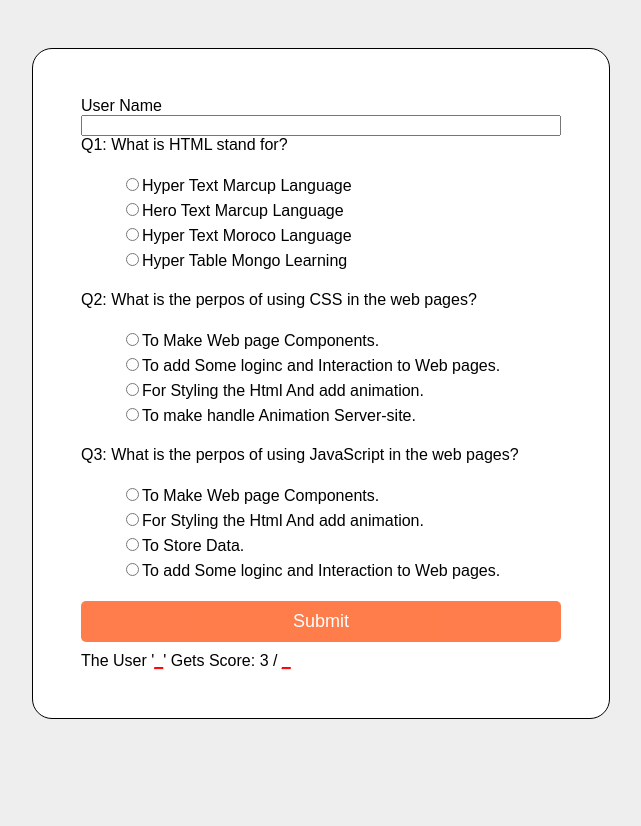
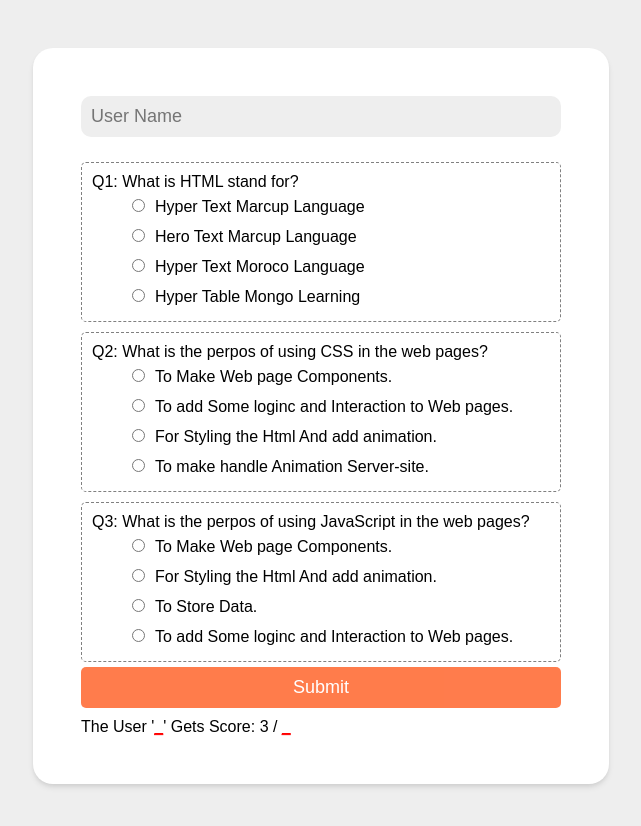
Before and after one commit to ammar180/HolisticExam, a plain HTML site: page index.html in a window 1280 px wide. Shown: the whole page, without its empty margins (319-960 px from the left). Before the commit the page ends 800 px from the top, so only its background shows below. Drawn offline with Linux system fonts and the light colour scheme.

Commit message:
Refine the Design

```diff
--- a/index.html
+++ b/index.html
@@ -9,35 +9,42 @@
 <body>
     <div class="container">
         <form onsubmit="return calcResult(this)">
-            <label for="userName">User Name</label>
-            <input type="text" name="userName" id="userName">
-            <label for="">Q1: What is HTML stand for?</label>
-            <ul>
-                <li><input type="radio" name="q1" id="q1-1" value=1><label for="q1-1">Hyper Text Marcup Language</label></li>
-                <li><input type="radio" name="q1" id="q1-2" value=2><label for="q1-2">Hero Text Marcup Language</label></li>
-                <li><input type="radio" name="q1" id="q1-3" value=3><label for="q1-3">Hyper Text Moroco Language</label></li>
-                <li><input type="radio" name="q1" id="q1-4" value=4><label for="q1-4">Hyper Table Mongo Learning</label></li>
-            </ul>
+            <input type="text" class="text-username" name="userName" id="userName" placeholder="User Name">
 
-            <label for="">Q2: What is the perpos of using CSS in the web pages?</label>
-            <ul>
-                <li><input type="radio" name="q2" id="q2-1" value=1><label for="q2-1">To Make Web page Components.</label></li>
-                <li><input type="radio" name="q2" id="q2-2" value=2><label for="q2-2">To add Some loginc and Interaction to Web pages.</label></li>
-                <li><input type="radio" name="q2" id="q2-3" value=3><label for="q2-3">For Styling the Html And add animation.</label></li>
-                <li><input type="radio" name="q2" id="q2-4" value=4><label for="q2-4">To make handle Animation Server-site.</label></li>
-            </ul>
+            <div class="form-group">
+                <label class="Q">Q1: What is HTML stand for?</label>
+                <label for="q1-1"><input type="radio" name="q1" id="q1-1" value=1>Hyper Text Marcup Language</label>
+                <label for="q1-2"><input type="radio" name="q1" id="q1-2" value=2>Hero Text Marcup Language</label>
+                <label for="q1-3"><input type="radio" name="q1" id="q1-3" value=3>Hyper Text Moroco Language</label>
+                <label for="q1-4"><input type="radio" name="q1" id="q1-4" value=4>Hyper Table Mongo Learning</label>
+            </div>
 
-            <label for="">Q3: What is the perpos of using JavaScript in the web pages?</label>
-            <ul>
-                <li><input type="radio" name="q3" id="q3-1" value=1><label for="q3-1">To Make Web page Components.</label></li>
-                <li><input type="radio" name="q3" id="q3-2" value=2><label for="q3-2">For Styling the Html And add animation.</label></li>
-                <li><input type="radio" name="q3" id="q3-3" value=3><label for="q3-3">To Store Data.</label></li>
-                <li><input type="radio" name="q3" id="q3-4" value=4><label for="q3-4">To add Some loginc and Interaction to Web pages.</label></li>
-            </ul>
+            <div class="form-group">
+                <label class="Q">Q2: What is the perpos of using CSS in the web pages?</label>
 
-            <input type="submit"class="btn" value="Submit">
+                <label for="q2-1"><input type="radio" name="q2" id="q2-1" value=1>To Make Web page Components.</label>
+                <label for="q2-2"><input type="radio" name="q2" id="q2-2" value=2>To add Some loginc and Interaction to
+                    Web pages.</label>
+                <label for="q2-3"><input type="radio" name="q2" id="q2-3" value=3>For Styling the Html And add
+                    animation.</label>
+                <label for="q2-4"><input type="radio" name="q2" id="q2-4" value=4>To make handle Animation
+                    Server-site.</label>
+            </div>
+
+            <div class="form-group">
+                <label class="Q">Q3: What is the perpos of using JavaScript in the web pages?</label>
+                <label for="q3-1"><input type="radio" name="q3" id="q3-1" value=1>To Make Web page Components.</label>
+                <label for="q3-2"><input type="radio" name="q3" id="q3-2" value=2>For Styling the Html And add
+                    animation.</label>
+                <label for="q3-3"><input type="radio" name="q3" id="q3-3" value=3>To Store Data.</label>
+                <label for="q3-4"><input type="radio" name="q3" id="q3-4" value=4>To add Some loginc and Interaction to
+                    Web pages.</label>
+            </div>
+
+            <input type="submit" class="btn" value="Submit">
         </form>
-        <div style="margin-top: 10px;">The User '<span id="User">_</span>' Gets Score: 3 / <span id="CountResult">_</span></div>
+        <div style="margin-top: 10px;">The User '<span id="User">_</span>' Gets Score: 3 / <span
+                id="CountResult">_</span></div>
     </div>
 
     <script src="script.js"></script>
--- a/style.css
+++ b/style.css
@@ -7,7 +7,8 @@ body{
     margin: 3rem auto;
     position: relative;
     background-color: white;
-    border: 1px solid black;
+    box-shadow: 0px 2px 4px -1px #0B0B0B0F,
+            0px 4px 6px -1px #0B0B0B1A;
     border-radius: 20px;
     padding: 3rem;
     width: fit-content;
@@ -21,13 +22,9 @@ body{
     width: 30rem;
     height: fit-content;
 }
-.container form li{
-    list-style: none;
+label:not(.Q){
+    cursor: pointer;
     margin: 5px 0;
-}
-form li label{
-    cursor: pointer;
-
 }
 .btn{
     background: transparent;
@@ -47,3 +44,25 @@ form li label{
     color: red;
     text-decoration: underline;
 }
+
+.text-username{
+    border: none;
+    background-color: #eee;
+    padding: 10px;
+    border-radius: 10px;
+    outline: none;
+    font-size: 18px;
+    margin-bottom: 20px;
+}
+input[type="radio"]{
+    margin-left: 40px;
+    margin-right: 10px;
+}
+.form-group{
+    display: flex;
+    flex-direction: column;
+    border: 1px dashed gray;
+    border-radius: 5px;
+    margin: 5px 0;
+    padding: 10px;
+}
```
